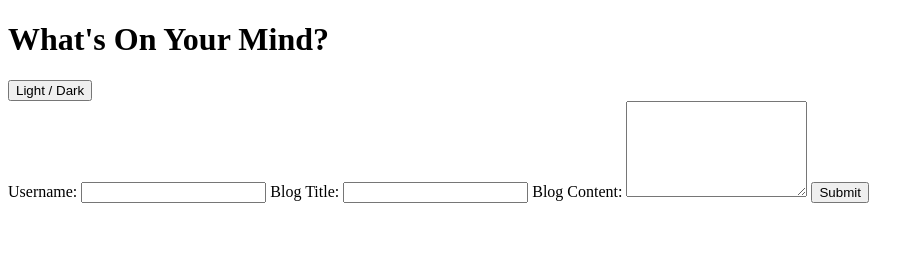
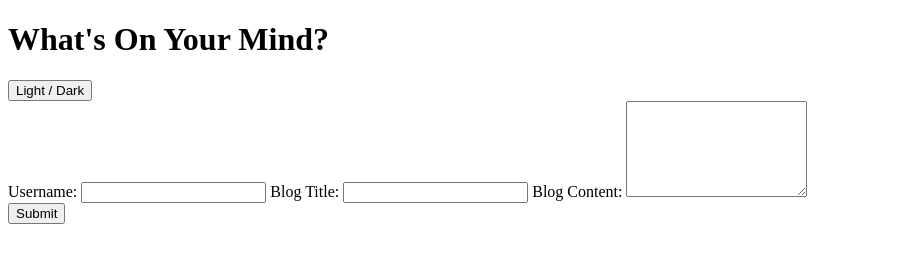
Before and after one commit to ftek00/Challenge-04, a plain HTML site: page index.html in a window 1280 px wide. Shown: the whole page, without its empty margins (0-924 px from the left). Drawn offline with Linux system fonts and the light colour scheme.

Commit message:
created container for submit button

```diff
--- a/index.html
+++ b/index.html
@@ -23,7 +23,9 @@
 
         <label for="content">Blog Content:</label>
         <textarea id="content" name="content" rows="6" required></textarea>
-        <button type="submit">Submit</button>
+        <div class="submit">
+          <button type="submit">Submit</button>
+        </div>
       </form>
       <script src="assets/js/form.js"></script>
     </body>
```
